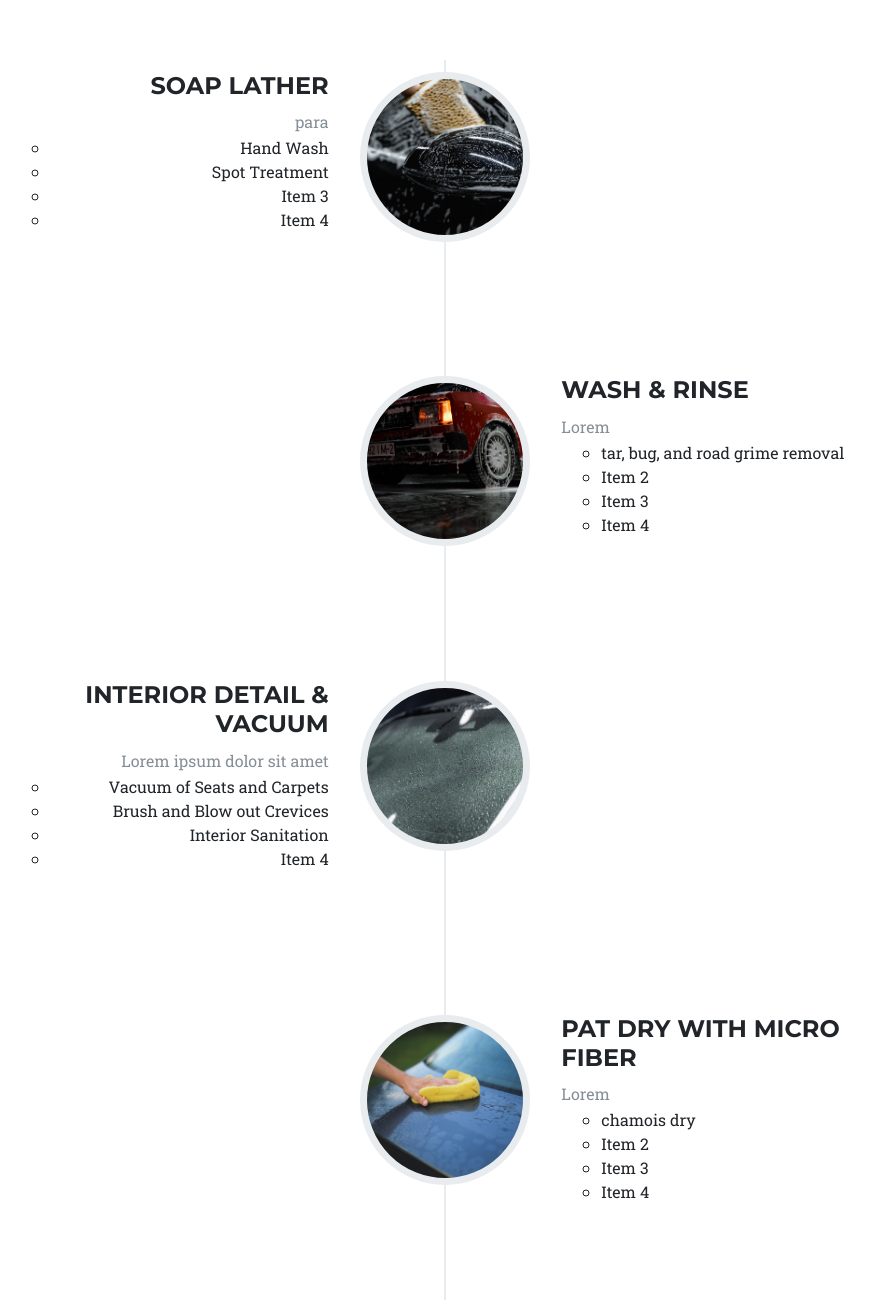
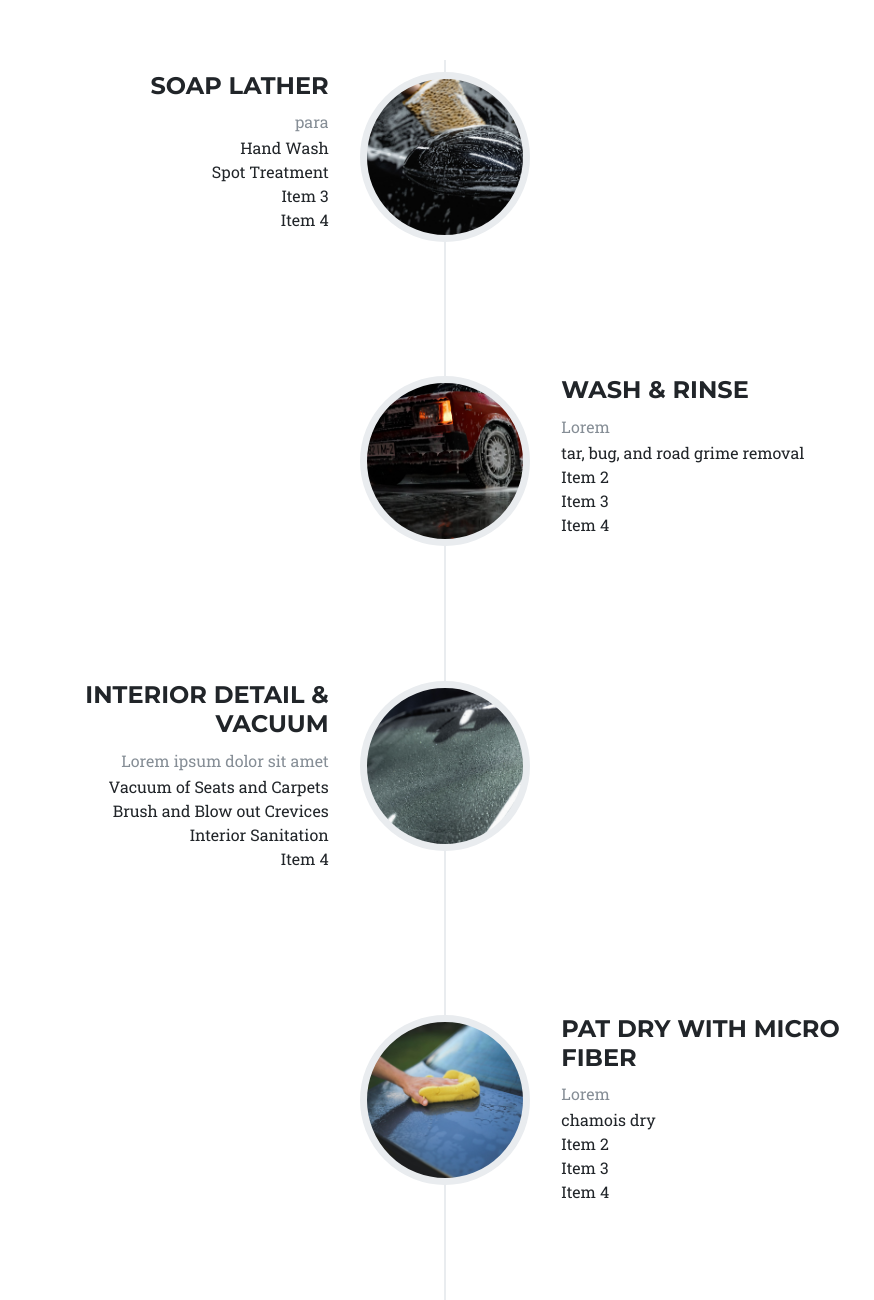
Before and after one commit to georgenaranjo96/stv, a plain HTML site: page index.html in a window 1280 px wide. Shown: the part 1920-3220 px from the top of the page, without its empty margins (195-1069 px from the left). Drawn offline with nearby package versions, Linux system fonts and the light colour scheme; a web font is replaced by a local one.

Commit message:
Add files via upload

```diff
--- a/index.html
+++ b/index.html
@@ -77,7 +77,7 @@
                                 </div>
                                 <div class="timeline-body">
                                     <p class="text-muted">para</p>
-                                    <ul>
+                                    <ul class="list-unstyled">
                                         <li>Hand Wash</li>
                                         <li>Spot Treatment</li>
                                         <li>Item 3</li>
@@ -94,7 +94,7 @@
                                 </div>
                                 <div class="timeline-body">
                                     <p class="text-muted">Lorem</p>
-                                    <ul>
+                                    <ul class="list-unstyled">
                                         <li>tar, bug, and road grime removal</li>
                                         <li>Item 2</li>
                                         <li>Item 3</li>
@@ -111,7 +111,7 @@
                                 </div>
                                 <div class="timeline-body">
                                     <p class="text-muted">Lorem ipsum dolor sit amet</p>
-                                    <ul>
+                                    <ul class="list-unstyled">
                                         <li>Vacuum of Seats and Carpets</li>
                                         <li>Brush and Blow out Crevices</li>
                                         <li>Interior Sanitation</li>
@@ -129,7 +129,7 @@
                                 <div class="timeline-body">
                                     <p class="text-muted">Lorem</p>
                                 </div>
-                                <ul>
+                                <ul class="list-unstyled">
                                     <li>chamois dry</li>
                                     <li>Item 2</li>
                                     <li>Item 3</li>
@@ -139,7 +139,7 @@
                         </li>
                         <li class="list-group-item timeline-inverted">
                             <div class="timeline-image">
-                                <h4>Book A Wash Today!</h4>
+                                <h4 style="margin-top: 50px;">Book A Wash Today!</h4>
                             </div>
                         </li>
                     </ul>
```
